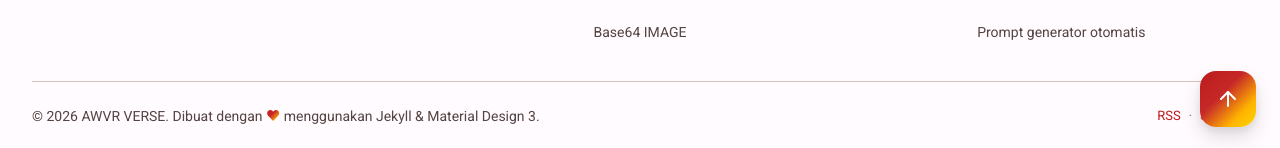
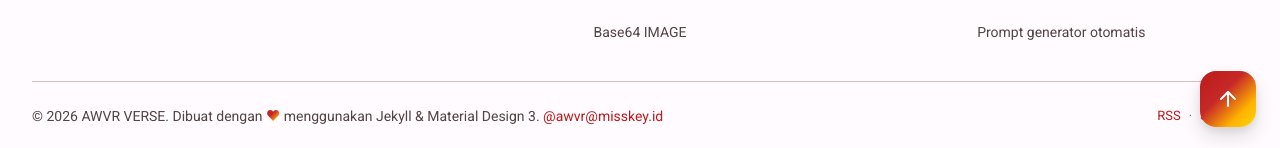
Before and after one commit to ahlawisnu/ahlawisnu.github.io, a Jekyll site: the page built from index.html, in a window 1280 px wide and 900 px high, scrolled down 893 px. Shown: the part 749-897 px from the top of the window. Built offline with Jekyll 4.4.1, drawn with Linux system fonts in a browser that asks for light colours; some web fonts are replaced; the list of posts is cut into pages by our own code.

Commit message:
Update footer.html

```diff
--- a/_includes/footer.html
+++ b/_includes/footer.html
@@ -37,7 +37,7 @@
       <p class="footer-copyright">
         &copy; {{ 'now' | date: "%Y" }} {{ site.author }}. Dibuat dengan
         <span class="gradient-text">♥</span>
-        menggunakan Jekyll & Material Design 3.
+        menggunakan Jekyll & Material Design 3. <a href="https://misskey.id/@awvr" target="_blank">@awvr@misskey.id</a>
       </p>
       <div class="footer-meta">
         <a href="{{ '/feed.xml' | relative_url }}">RSS</a>
```
